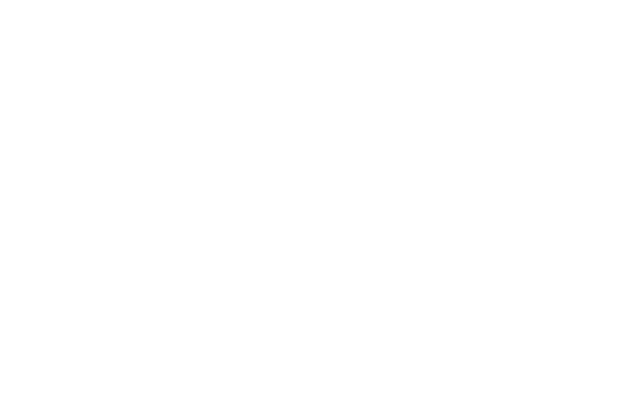
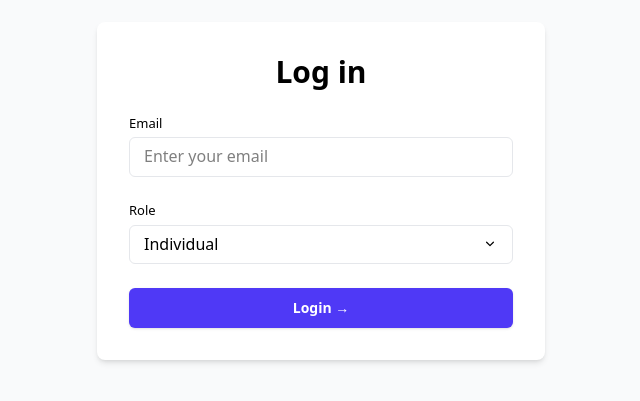
Before and after one commit to DDLivsha/forms-table, a Next.js app: page /login in a window 1280 px wide. Shown: the part 209-610 px from the top of the page, without its empty margins (319-959 px from the left). Built offline with nearby package versions, Linux system fonts and the light colour scheme.

Commit message:
login layout

```diff
--- a/app/login/page.tsx
+++ b/app/login/page.tsx
@@ -1,8 +1,69 @@
 'use client';
+import { useForm, SubmitHandler, Controller } from 'react-hook-form';
+import { zodResolver } from '@hookform/resolvers/zod';
+import { loginSchema, LoginSchemaType } from '@/lib/schemas';
 import Input from '@/components/Input';
 import Select from '@/components/Select';
-import React from 'react';
+import Button from '@/components/Button';
 
 export default function LoginPage() {
-   return <div></div>;
+   const {
+      control,
+      register,
+      handleSubmit,
+      formState: { errors },
+   } = useForm<LoginSchemaType>({
+      resolver: zodResolver(loginSchema),
+      defaultValues: {
+         email: '',
+         role: 'Individual',
+      },
+   });
+
+   const onSubmit: SubmitHandler<LoginSchemaType> = (data) => {
+      console.log('Form data:', data);
+      // Тут буде логіка збереження кукі
+   };
+
+   return (
+      <main className='flex min-h-screen items-center justify-center bg-gray-50 p-4'>
+         <div className='w-full max-w-md rounded-lg bg-white p-8 shadow-md'>
+            <h1 className='mb-6 text-center text-3xl font-bold'>Log in</h1>
+            <form
+               onSubmit={handleSubmit(onSubmit)}
+               className='space-y-6'
+            >
+               <Input
+                  {...register('email')}
+                  label='Email'
+                  placeholder='Enter your email'
+                  type='email'
+                  error={errors.email}
+               />
+               <Controller
+                  name='role'
+                  control={control}
+                  render={({ field: { value, onChange } }) => (
+                     <>
+                        <Select
+                           value={value}
+                           onChange={onChange}
+                           options={['Individual', 'Admin']}
+                           error={errors.role}
+                           placeholder='Select your role'
+                           label='Role'
+                        />
+                     </>
+                  )}
+               />
+               <Button
+                  type='submit'
+                  className='w-full'
+               >
+                  Login →
+               </Button>
+            </form>
+         </div>
+      </main>
+   );
 }
--- a/components/Button.tsx
+++ b/components/Button.tsx
@@ -6,11 +6,12 @@
    children: React.ReactNode;
    href?: string;
    className?: string;
+   type?: 'button' | 'submit' | 'reset' | undefined;
 }
 
 const Button: React.FC<Props> = ({ children, href, className, ...props }) => {
    const baseClasses =
-      'inline-flex items-center justify-center rounded-md bg-indigo-600 px-3.5 py-2.5 text-sm font-semibold text-white shadow-sm hover:bg-indigo-700 focus-visible:outline-2 focus-visible:outline-offset-2 focus-visible:outline-indigo-600 transition ease-in-out duration-300';
+      'inline-flex cursor-pointer items-center justify-center rounded-md bg-indigo-600 px-3.5 py-2.5 text-sm font-semibold text-white shadow-sm hover:bg-indigo-700 focus-visible:outline-2 focus-visible:outline-offset-2 focus-visible:outline-indigo-600 transition ease-in-out duration-300';
 
    if (href) {
       return (
--- a/components/Input.tsx
+++ b/components/Input.tsx
@@ -27,7 +27,7 @@
             id={inputId}
             {...props}
             className={`block w-full rounded-md border bg-white px-3.5 py-1.5 text-[16px] font-normal leading-[160%]
-            focus:outline-1 focus:outline-indigo-600
+            hover:border-indigo-600 focus:border-indigo-600 outline-none
             ${error ? 'border-red-500' : 'border-gray-200'}`}
          />
 
--- a/components/Select.tsx
+++ b/components/Select.tsx
@@ -12,6 +12,7 @@
    disabled?: boolean;
    className?: string;
    placeholder?: string;
+   label?: string;
 }
 
 const Select: FC<SelectProps> = ({
@@ -21,6 +22,7 @@
    error,
    errorText,
    maxWidth,
+   label,
    disabled = false,
    className = '',
    placeholder = 'Select an option',
@@ -60,6 +62,7 @@
          className={`relative w-full ${className}`}
          style={maxWidth ? { maxWidth: `${maxWidth}px` } : {}}
       >
+         <label className='mb-1 block text-[13px] font-normal cursor-pointer'>{label}</label>
          <div
             className={`flex items-center justify-between rounded-md border px-3.5 py-1.5 bg-white text-[16px] leading-[160%] cursor-pointer ${
                disabled ? 'bg-gray-100 cursor-not-allowed text-gray-400' : 'hover:border-indigo-600'
--- /dev/null
+++ b/lib/schemas.ts
@@ -0,0 +1,8 @@
+import { z } from 'zod';
+
+export const loginSchema = z.object({
+   email: z.email({ error: 'Invalid email' }),
+   role: z.enum(['Individual', 'Admin']),
+});
+
+export type LoginSchemaType = z.infer<typeof loginSchema>;
```
